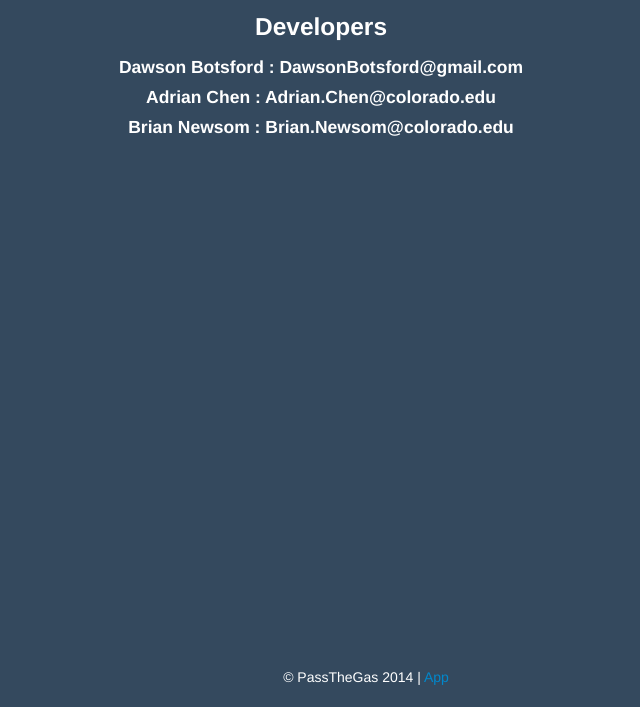
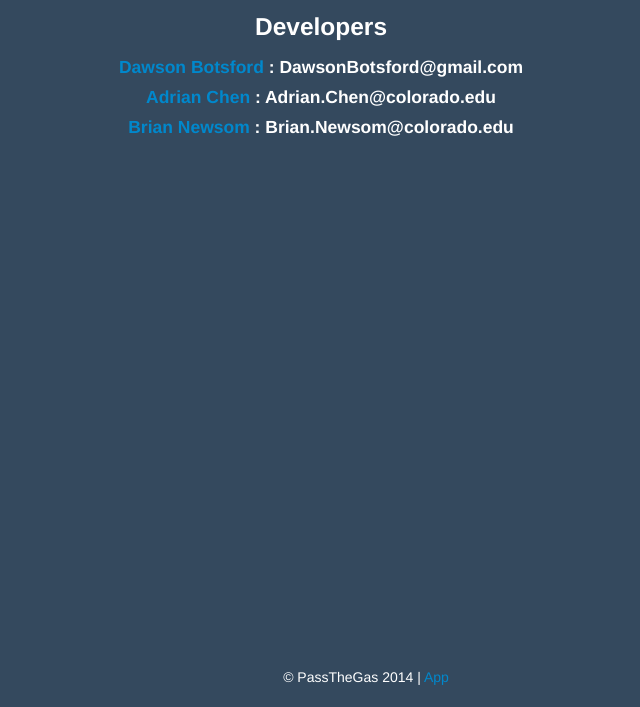
Before and after one commit to BrianNewsom/passthegas.github.io, a plain HTML site: page html/contact.html in a window 1280 px wide. Shown: the part 103-810 px from the top of the page, without its empty margins (319-959 px from the left). Drawn offline with Linux system fonts and the light colour scheme.

Commit message:
Add links to personal pages on contact page

```diff
--- a/html/contact.html
+++ b/html/contact.html
@@ -17,9 +17,9 @@
 	<center> <h2> Contact Us </h4> </center>
   	<center>
   		<h3> Developers </h3>
-		<h4> Dawson Botsford : DawsonBotsford@gmail.com </h4>
-		<h4> Adrian Chen : Adrian.Chen@colorado.edu </h4>
-		<h4> Brian Newsom : Brian.Newsom@colorado.edu </h4>
+		<h4> <a href="http://dawsonbotsford.com">Dawson Botsford</a> : DawsonBotsford@gmail.com </h4>
+		<h4> <a href="https://github.com/adrian-chen">Adrian Chen</a> : Adrian.Chen@colorado.edu </h4>
+		<h4> <a href="https://github.com/BrianNewsom">Brian Newsom</a> : Brian.Newsom@colorado.edu </h4>
 	</div>
 	</center>
 
```
